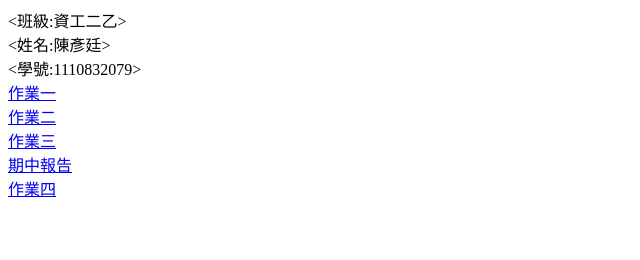
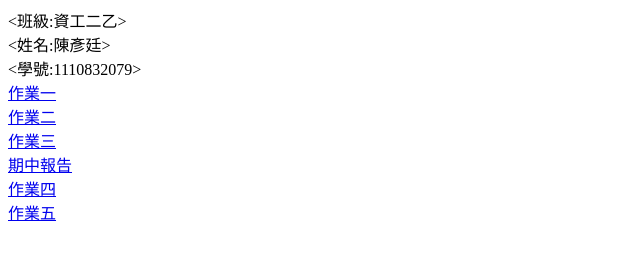
Before and after one commit to 1110832079/bomb, a plain HTML site: page index.html in a window 1280 px wide. Shown: the full height of the page, 0-640 px from the left. Drawn offline with Linux system fonts and the light colour scheme.

Commit message:
Update index.html

```diff
--- a/index.html
+++ b/index.html
@@ -13,5 +13,6 @@
     <a href="https://1110832079.github.io/hw3/">作業三</a><br>
     <a href="https://1110832079.github.io/report6666/">期中報告</a><br>
     <a href="https://1110832079.github.io/hw4/">作業四</a><br>
+    <a href="https://1110832079.github.io/hw5/">作業五</a><br>
 </body>
 </html>
```
